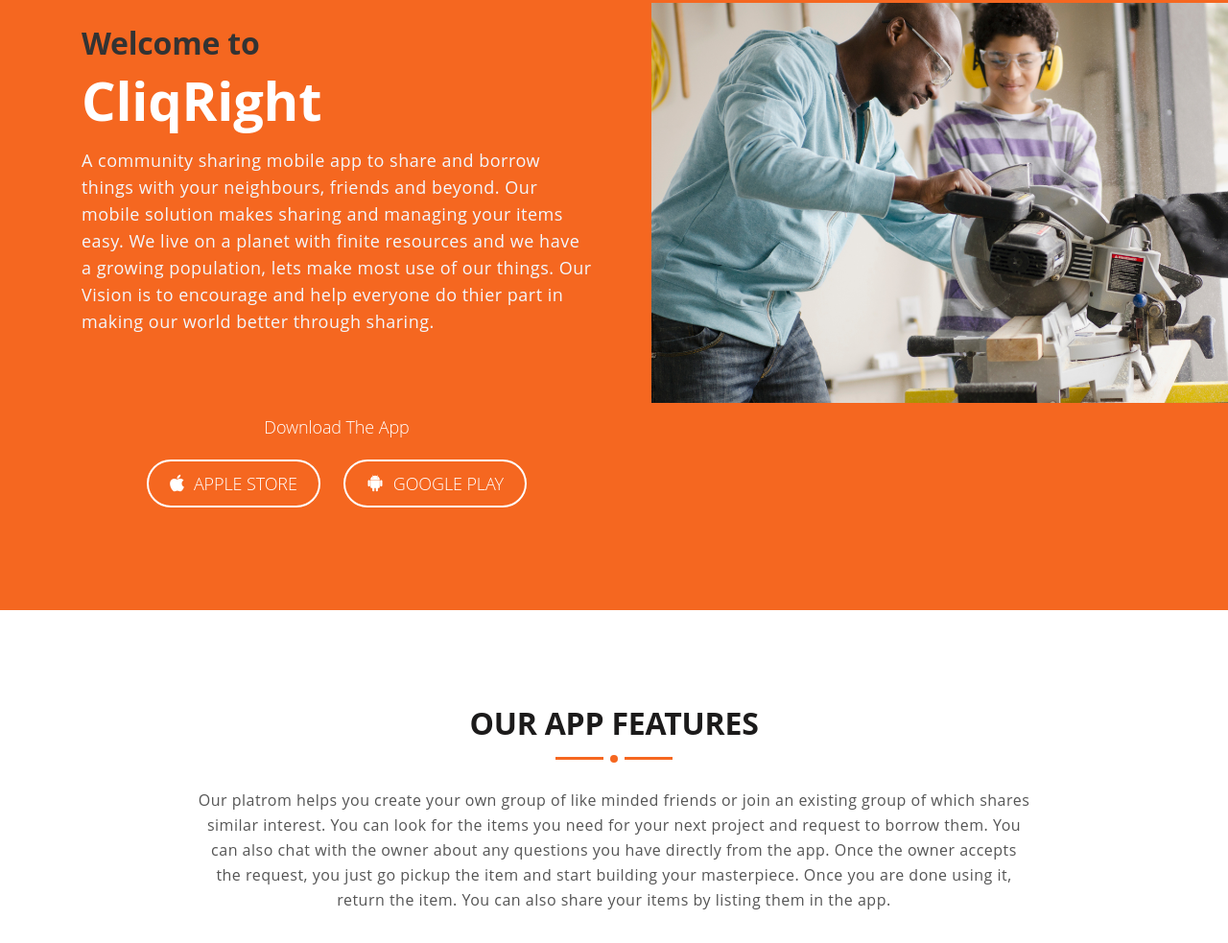
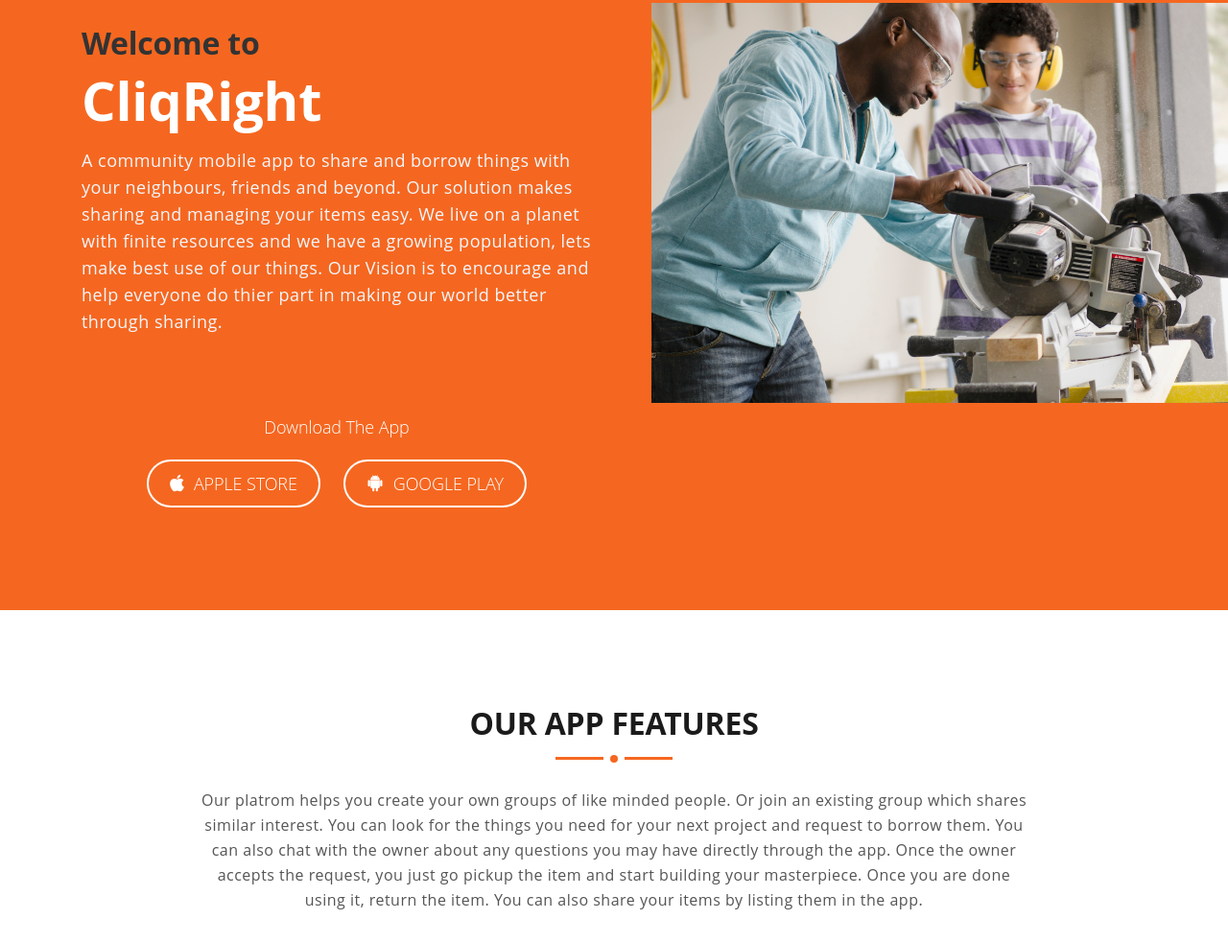
Before and after one commit to cliqright/CQWebsite, a plain HTML site: page index.html in a window 1280 px wide. Shown: the part 189-1172 px from the top of the page at 96% size. Drawn offline with Linux system fonts and the light colour scheme.

Commit message:
Update index.html

```diff
--- a/index.html
+++ b/index.html
@@ -103,7 +103,7 @@
                     <div class="col-lg-6 col-xl-6">
                         <div class="text-container">
                             <h2>Welcome to </h2> <h1>CliqRight</h1>
-                            <p class="p-large">A community sharing mobile app to share and borrow things with your neighbours, friends and beyond. Our mobile solution makes sharing and managing your items easy. We live on a planet with finite resources and we have a growing population, lets make most use of our things. Our Vision is to encourage and help everyone do thier part in making our world better through sharing.</p>
+                            <p class="p-large">A community mobile app to share and borrow things with your neighbours, friends and beyond. Our solution makes sharing and managing your items easy. We live on a planet with finite resources and we have a growing population, lets make best use of our things. Our Vision is to encourage and help everyone do thier part in making our world better through sharing.</p>
                             <div class="mu-app-download-area">
 								<h4 style="text-align: center;"> Download The App</h4>
 				    				<h4 style="text-align: center;">
@@ -138,7 +138,7 @@
                     <div class="mu-title-area">
                         <h2 class="mu-title">OUR APP FEATURES</h2>
                         <span class="mu-title-dot"></span>
-                        <p> Our platrom helps you create your own group of like minded friends or join an existing group of which shares similar interest. You can look for the items you need for your next project and request to borrow them. You can also chat with the owner about any questions you have directly from the app. Once the owner accepts the request, you just go pickup the item and start building your masterpiece. Once you are done using it, return the item. You can also share your items by listing them in the app. </p>
+                        <p> Our platrom helps you create your own groups of like minded people. Or join an existing group which shares similar interest. You can look for the things you need for your next project and request to borrow them. You can also chat with the owner about any questions you may have directly through the app. Once the owner accepts the request, you just go pickup the item and start building your masterpiece. Once you are done using it, return the item. You can also share your items by listing them in the app. </p>
                     </div>
 
                     <!-- Start Feature Content -->
@@ -508,7 +508,7 @@
 							            </h4>
 							          </div>
 							          <div id="collapse9" class="panel-collapse collapse">
-							            <div class="panel-body">  You can click the camera icon in menu which will let you provide a name and description for your item. You can also add photos of your item. You can share the item as public item or share only in specific groups you are part of.
+							            <div class="panel-body">  You can click the camera icon in menu in app, which will let you type name and short description for your item also you can also take few photos of your item and share. You can share the item as public item or share only in specific groups you are part of. All these could be done in less than 20 seconds.
 							              </div>
 							          </div>
 								</div>
```
